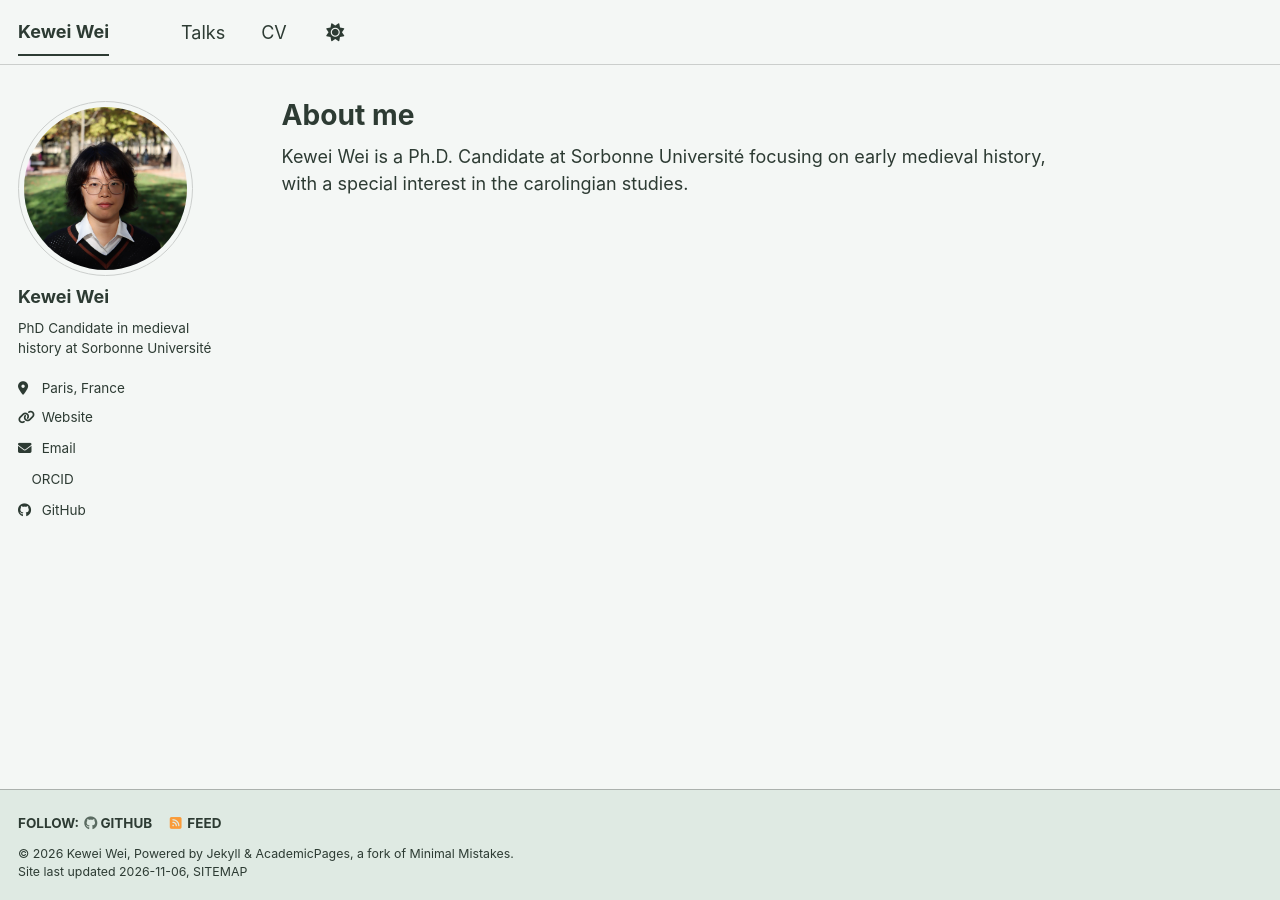
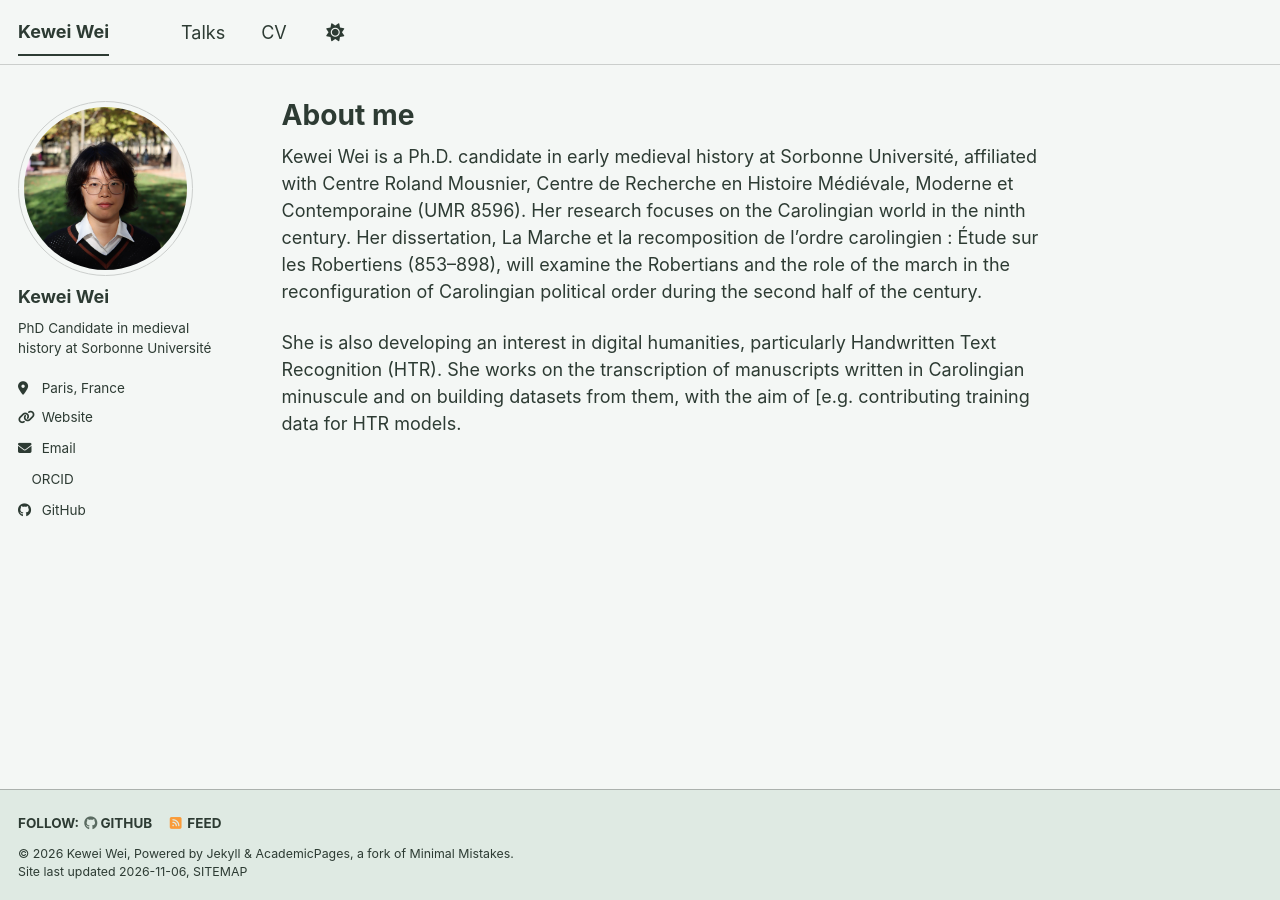
Before and after one commit to kewei-w/kewei-w.github.io, a Jekyll site: the page built from _pages/about.md, in a window 1280 px wide. Built offline with Jekyll 4.4.1, drawn with Linux system fonts in a browser that asks for light colours; a script bundle is joined from its source files by our own code; a style sheet for code colours, icons or effects is not loaded.

Commit message:
Revise about page for Kewei Wei's biography
Updated the biography of Kewei Wei to include her research focus, dissertation details, and interests in digital humanities and Handwritten Text Recognition.

```diff
--- a/_pages/about.md
+++ b/_pages/about.md
@@ -7,4 +7,6 @@ redirect_from:
   - /about.html
 ---
 
-Kewei Wei is a Ph.D. Candidate at Sorbonne Université focusing on early medieval history, with a special interest in the carolingian studies.
+Kewei Wei is a Ph.D. candidate in early medieval history at Sorbonne Université, affiliated with Centre Roland Mousnier, Centre de Recherche en Histoire Médiévale, Moderne et Contemporaine (UMR 8596). Her research focuses on the Carolingian world in the ninth century. Her dissertation, La Marche et la recomposition de l’ordre carolingien : Étude sur les Robertiens (853–898), will examine the Robertians and the role of the march in the reconfiguration of Carolingian political order during the second half of the century.
+
+She is also developing an interest in digital humanities, particularly Handwritten Text Recognition (HTR). She works on the transcription of manuscripts written in Carolingian minuscule and on building datasets from them, with the aim of [e.g. contributing training data for HTR models.
```
